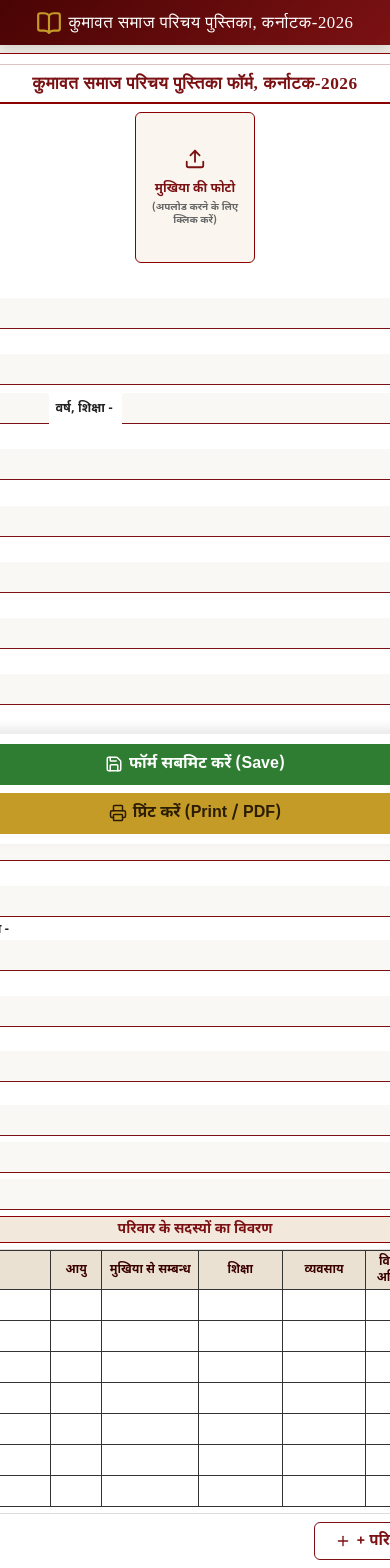
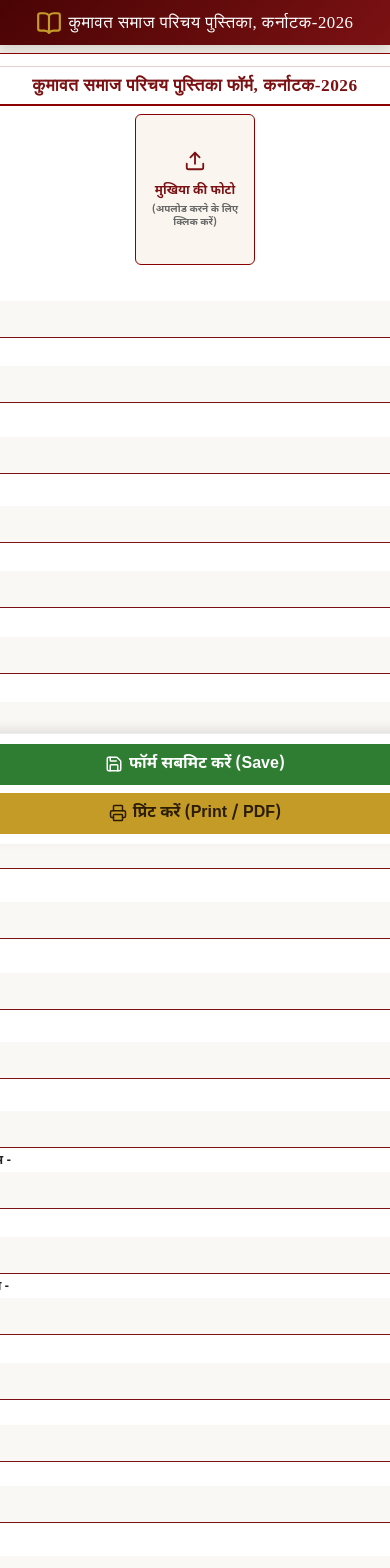
Before and after one commit to Divyanshu-chauhan000/Samaj-form, a React (Vite) app in the folder frontend/: page / in a window 390 px wide. Shown: the top 1568 px of the page. Built offline with nearby package versions, Linux system fonts and the light colour scheme; a web font is replaced by a local one.

Commit message:
Eliminate inline nowrap/flex styles and enforce clean mobile stacked form fields

```diff
--- a/frontend/src/components/PaperForm.jsx
+++ b/frontend/src/components/PaperForm.jsx
@@ -285,9 +285,9 @@ export default function PaperForm({ initialData = null, onSaved = null, onCancel
 
               {/* Row 2: Age, Education & Mobile */}
               <div className="form-row-2col">
-                <div style={{ display: 'flex', gap: '6px', alignItems: 'center', flex: 1 }}>
-                  <span className="field-label" style={{ whiteSpace: 'nowrap' }}>आयु -</span>
-                  <div className="field-input-wrapper" style={{ minWidth: '40px', flex: '0.5' }}>
+                <div className="form-inline-group">
+                  <span className="field-label label-nowrap">आयु -</span>
+                  <div className="field-input-wrapper input-sm">
                     <input
                       type="text"
                       className="field-input"
@@ -295,8 +295,8 @@ export default function PaperForm({ initialData = null, onSaved = null, onCancel
                       onChange={e => handleInputChange('headAge', e.target.value)}
                     />
                   </div>
-                  <span className="field-label" style={{ whiteSpace: 'nowrap' }}>वर्ष, शिक्षा -</span>
-                  <div className="field-input-wrapper" style={{ minWidth: '80px', flex: '1.5' }}>
+                  <span className="field-label label-nowrap">वर्ष, शिक्षा -</span>
+                  <div className="field-input-wrapper input-md">
                     <input
                       type="text"
                       className="field-input"
@@ -399,9 +399,9 @@ export default function PaperForm({ initialData = null, onSaved = null, onCancel
           </div>
 
           {/* Full Width Section: Rows 5 to 10 (Below Photo Box) */}
-          <div style={{ display: 'flex', flexDirection: 'column', gap: '6px', width: '100%', marginTop: '6px' }}>
+          <div className="full-width-section">
 
-            {/* Row 5: Wife Details (Single Line across Full Width) */}
+            {/* Row 5: Wife Details (Single Line across Full Width on Print) */}
             <div className="form-row-2col">
               <div className="field-group">
                 <span className="field-label">मुखिया की पत्नी का नाम -</span>
@@ -414,9 +414,9 @@ export default function PaperForm({ initialData = null, onSaved = null, onCancel
                   />
                 </div>
               </div>
-              <div style={{ display: 'flex', gap: '4px', alignItems: 'center' }}>
-                <span className="field-label" style={{ whiteSpace: 'nowrap' }}>गौत्र -</span>
-                <div className="field-input-wrapper" style={{ minWidth: '40px', flex: '1' }}>
+              <div className="form-inline-group">
+                <span className="field-label label-nowrap">गौत्र -</span>
+                <div className="field-input-wrapper input-sm">
                   <input
                     type="text"
                     className="field-input"
@@ -424,8 +424,8 @@ export default function PaperForm({ initialData = null, onSaved = null, onCancel
                     onChange={e => handleInputChange('wifeVillage', e.target.value)}
                   />
                 </div>
-                <span className="field-label" style={{ whiteSpace: 'nowrap' }}>आयु -</span>
-                <div className="field-input-wrapper" style={{ minWidth: '30px', flex: '0.5' }}>
+                <span className="field-label label-nowrap">आयु -</span>
+                <div className="field-input-wrapper input-xs">
                   <input
                     type="text"
                     className="field-input"
@@ -433,8 +433,8 @@ export default function PaperForm({ initialData = null, onSaved = null, onCancel
                     onChange={e => handleInputChange('wifeAge', e.target.value)}
                   />
                 </div>
-                <span className="field-label" style={{ whiteSpace: 'nowrap' }}>वर्ष, शिक्षा -</span>
-                <div className="field-input-wrapper" style={{ minWidth: '40px', flex: '1' }}>
+                <span className="field-label label-nowrap">वर्ष, शिक्षा -</span>
+                <div className="field-input-wrapper input-sm">
                   <input
                     type="text"
                     className="field-input"
@@ -523,12 +523,12 @@ export default function PaperForm({ initialData = null, onSaved = null, onCancel
               </div>
             </div>
 
-            {/* Row 10: Occupation 1 & 2 (Perfectly Aligned 1 & 2) */}
-            <div style={{ display: 'flex', gap: '4px', alignItems: 'flex-start', width: '100%' }}>
-              <span className="field-label" style={{ whiteSpace: 'nowrap', paddingTop: '3px' }}>व्यवसाय –</span>
-              <div style={{ display: 'flex', flexDirection: 'column', gap: '6px', flex: 1 }}>
-                <div style={{ display: 'flex', gap: '6px', alignItems: 'center', width: '100%' }}>
-                  <span className="field-label" style={{ minWidth: '18px', whiteSpace: 'nowrap' }}>1-</span>
+            {/* Row 10: Occupation 1 & 2 */}
+            <div className="occupation-wrapper">
+              <span className="field-label label-nowrap" style={{ paddingTop: '3px' }}>व्यवसाय –</span>
+              <div className="occupation-inputs-col">
+                <div className="occupation-line">
+                  <span className="field-label label-nowrap">1-</span>
                   <div className="field-input-wrapper">
                     <input
                       type="text"
@@ -538,8 +538,8 @@ export default function PaperForm({ initialData = null, onSaved = null, onCancel
                     />
                   </div>
                 </div>
-                <div style={{ display: 'flex', gap: '6px', alignItems: 'center', width: '100%' }}>
-                  <span className="field-label" style={{ minWidth: '18px', whiteSpace: 'nowrap' }}>2-</span>
+                <div className="occupation-line">
+                  <span className="field-label label-nowrap">2-</span>
                   <div className="field-input-wrapper">
                     <input
                       type="text"
--- a/frontend/src/index.css
+++ b/frontend/src/index.css
@@ -481,6 +481,47 @@ body {
   width: 100%;
 }
 
+/* Helper Layout Classes for Responsive Handling */
+.form-inline-group {
+  display: flex;
+  gap: 6px;
+  align-items: center;
+  flex: 1;
+}
+
+.label-nowrap {
+  white-space: nowrap;
+}
+
+.occupation-wrapper {
+  display: flex;
+  gap: 6px;
+  align-items: flex-start;
+  width: 100%;
+}
+
+.occupation-inputs-col {
+  display: flex;
+  flex-direction: column;
+  gap: 6px;
+  flex: 1;
+}
+
+.occupation-line {
+  display: flex;
+  gap: 6px;
+  align-items: center;
+  width: 100%;
+}
+
+.full-width-section {
+  display: flex;
+  flex-direction: column;
+  gap: 6px;
+  width: 100%;
+  margin-top: 6px;
+}
+
 /* MOBILE RESPONSIVE STYLES */
 @media screen and (max-width: 768px) {
   .app-header {
@@ -501,7 +542,7 @@ body {
     width: 100% !important;
     max-width: 100% !important;
     min-height: auto !important;
-    padding: 10px 8px !important;
+    padding: 12px 10px !important;
     box-shadow: 0 4px 15px rgba(0,0,0,0.06) !important;
     border: 1.5px solid var(--border-burgundy) !important;
     border-radius: 8px !important;
@@ -511,7 +552,7 @@ body {
   .paper-border-frame {
     padding: 8px 6px !important;
     min-height: auto !important;
-    border: 1px solid rgba(123, 17, 19, 0.25) !important;
+    border: 1px solid rgba(123, 17, 19, 0.2) !important;
     border-radius: 6px !important;
   }
 
@@ -530,7 +571,7 @@ body {
   .form-fields-grid {
     padding-top: 0 !important;
     width: 100%;
-    gap: 8px;
+    gap: 10px;
   }
 
   .photo-box-container {
@@ -543,41 +584,48 @@ body {
   .form-row-2col {
     display: flex !important;
     flex-direction: column !important;
+    gap: 10px !important;
+  }
+
+  .form-inline-group, .occupation-wrapper {
+    flex-direction: column !important;
+    align-items: stretch !important;
+    width: 100% !important;
     gap: 8px !important;
+  }
+
+  .label-nowrap {
+    white-space: normal !important;
   }
 
   .field-group {
     font-size: 10pt;
-    width: 100%;
-    display: flex;
-    flex-direction: column;
-    align-items: flex-start;
-    gap: 2px;
+    width: 100% !important;
+    display: flex !important;
+    flex-direction: column !important;
+    align-items: flex-start !important;
+    gap: 3px !important;
   }
 
   .field-label {
     font-size: 9.5pt;
     color: #222;
+    font-weight: 700;
   }
 
   .field-input-wrapper {
-    width: 100%;
-    min-height: 30px;
-    background-color: #faf8f5;
-    border-bottom: 1.5px solid var(--primary-burgundy);
-    padding: 2px 6px;
-    border-radius: 3px 3px 0 0;
+    width: 100% !important;
+    min-width: 100% !important;
+    background-color: #faf8f5 !important;
+    border-bottom: 1.8px solid var(--primary-burgundy) !important;
+    padding: 4px 8px !important;
+    border-radius: 4px 4px 0 0 !important;
+    min-height: 32px !important;
   }
 
   .field-input {
-    font-size: 10pt;
-    height: 26px;
-  }
-
-  /* Inline flex containers on mobile adapt gracefully */
-  .paper-form-wrapper div[style*="display: flex"] {
-    flex-wrap: wrap !important;
-    gap: 6px !important;
+    font-size: 10.5pt !important;
+    height: 28px !important;
   }
 
   /* Make Family Table touch scrollable on mobile */
```
